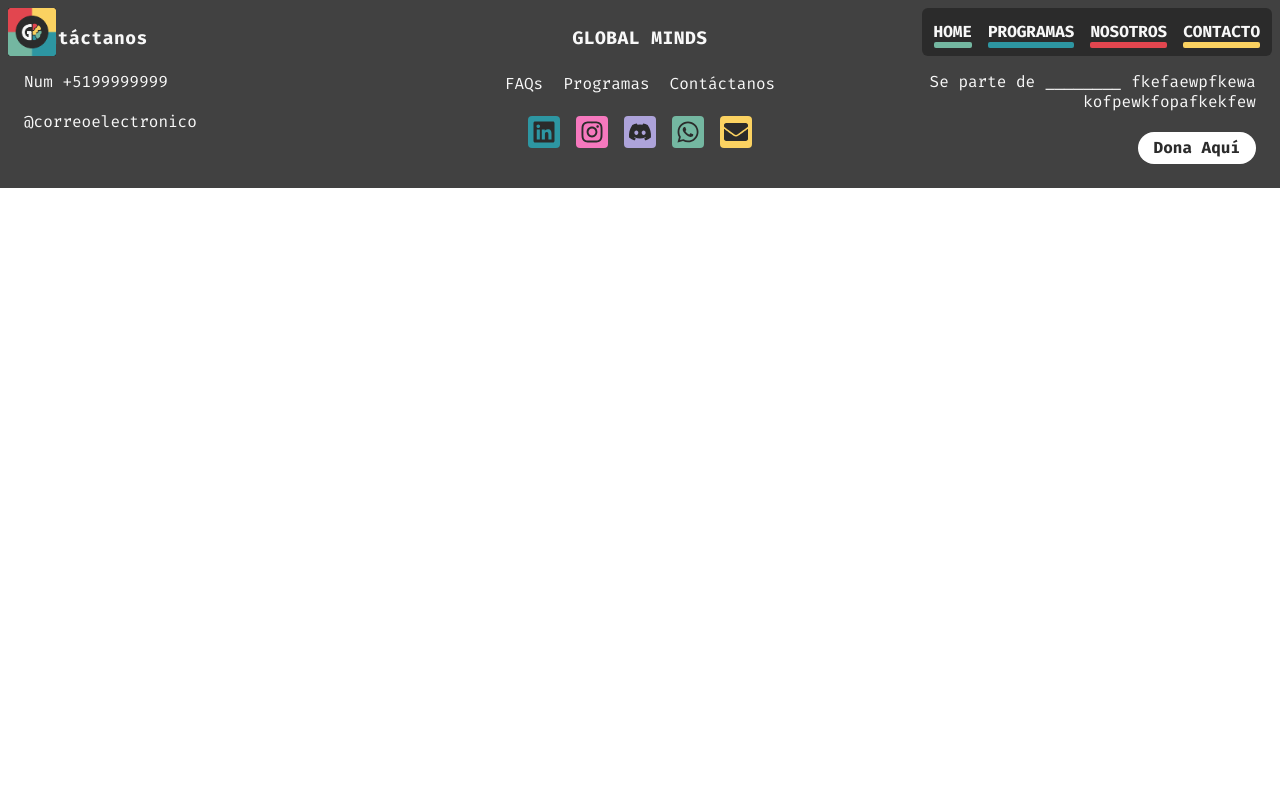
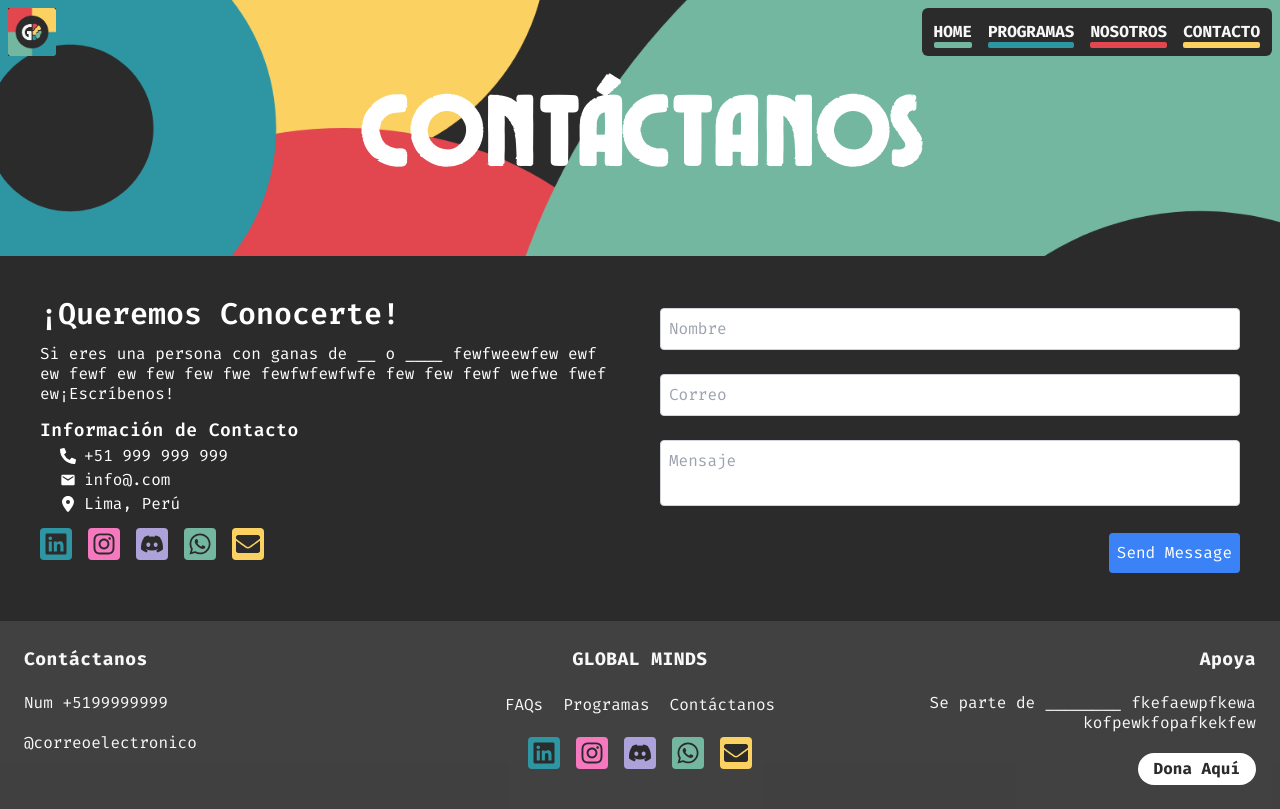
Before and after one commit to abigail-br987/globalminds, a React (Vite) app: page /contacto in a window 1280 px wide. Built offline with nearby package versions, Linux system fonts and the light colour scheme.

Commit message:
feat:contcto

```diff
--- a/src/pages/Contacto.tsx
+++ b/src/pages/Contacto.tsx
@@ -1,12 +1,23 @@
 import NavBar from "../components/NavBar"
+import Contact from "../components/Contact"
 import Footer from "../components/Footer"
-function Contacto () {
+import banner from "/images/banner.png"
+const Contacto = () => {
     return (
-        <div className="flex flex-col justify-center items-center m-auto bg-gbBlack">
-        <NavBar />
+        <div className="flex flex-col justify-center items-center min-h-screen bg-gbBlack text-white">
+            <div
+                className="w-full h-64 bg-cover bg-center flex justify-center items-center"
+                style={{ backgroundImage: `url(${banner})` }}
+            >
+                <h1>CONTÁCTANOS</h1>
+            </div>
+            <div className="max-w-screen-xl p-10 z-10 space-y-20">
+            <Contact />
+            </div>
+            <NavBar />
+            <Footer />
+        </div>
+    );
+};
 
-        <Footer/>
-        </div>
-    )
-}
-export default Contacto
+export default Contacto;
```
